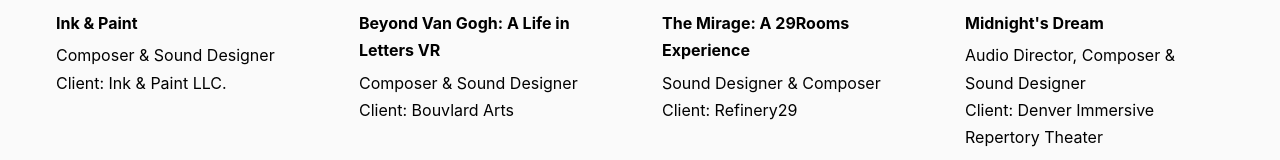
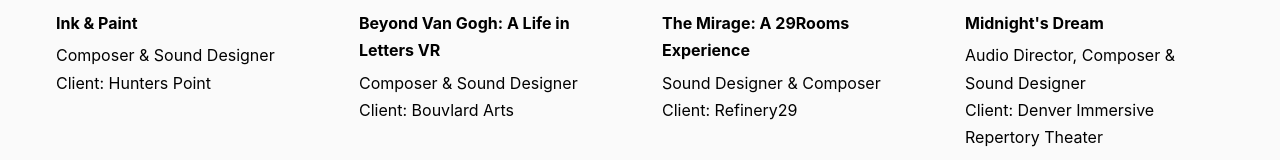
Before and after one commit to larrisim/larry-portfolio, a Next.js app: page /work in a window 1280 px wide. Shown: the part 637-797 px from the top of the page. Built offline with nearby package versions, Linux system fonts and the light colour scheme.

Commit message:
Change Ink & Paint client from Ink & Paint LLC to Hunters Point

```diff
--- a/src/app/work/page.tsx
+++ b/src/app/work/page.tsx
@@ -12,7 +12,7 @@ export default function WorksPage() {
         {
           title: "Ink & Paint",
           role: "Composer & Sound Designer",
-          client: "Ink & Paint LLC.",
+          client: "Hunters Point",
           img: "/images/I&P.png",
           link: "https://www.inkandpaint.live/"
         },
```
